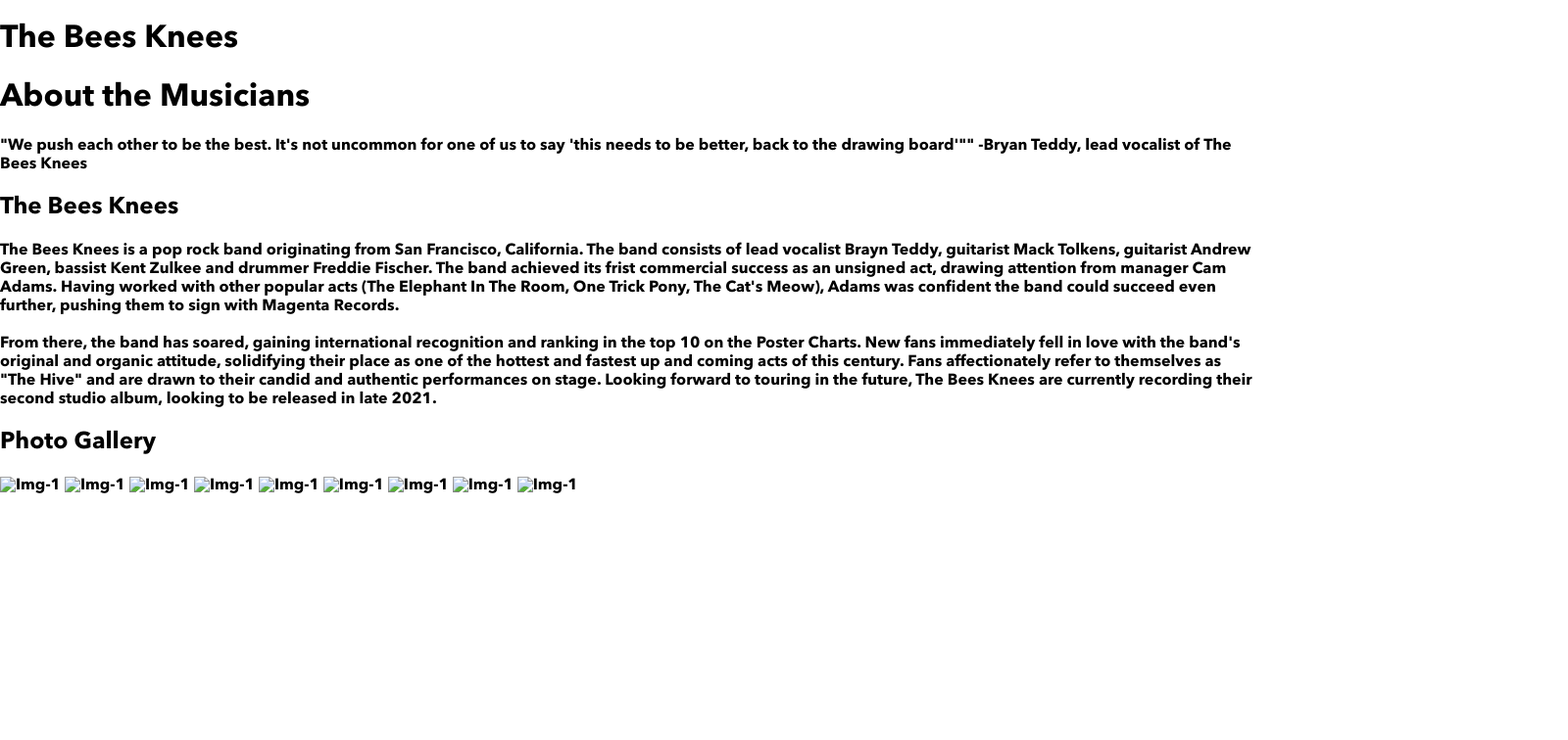
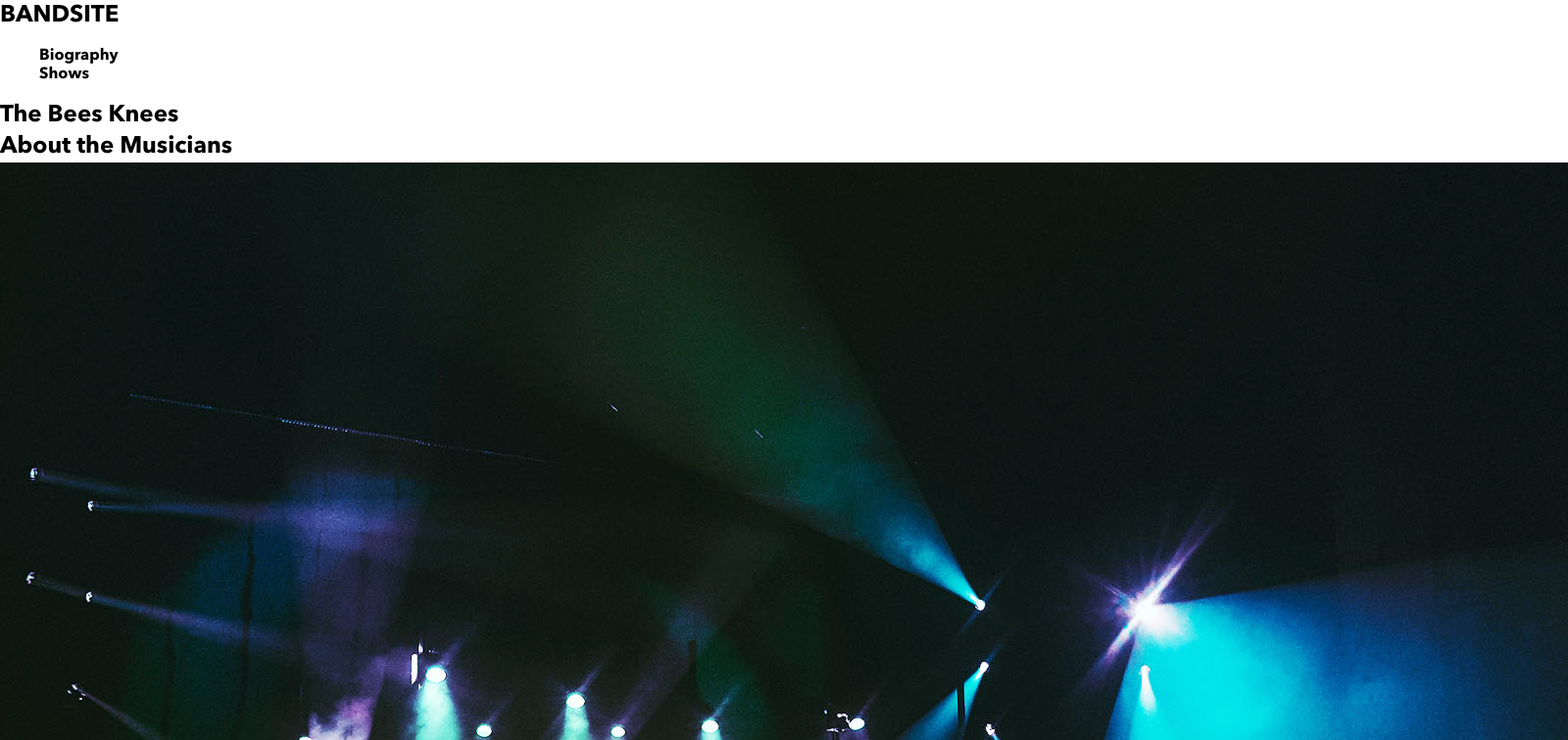
Before and after one commit to AlexRam13/alex-ramirez-bandsite, a plain HTML site: page index.html in a window 1280 px wide. Shown: the top 756 px of the page at 98% size, 1600 px wide, since content can reach past the window. Drawn offline with Linux system fonts and the light colour scheme.

Commit message:
finished the html section, working on the scss section of the webpage

```diff
--- a/index.html
+++ b/index.html
@@ -13,7 +13,12 @@
 
     <!-- Navigation -->
     <header>
+        <h1>BANDSITE</h1>
         <nav>
+            <ul>
+                <li>Biography</li>
+                <li>Shows</li>
+            </ul>
 
         </nav>
     </header>
@@ -25,21 +30,21 @@
         <div class="landing">
             <div class="landing__text">
                 <div class="landing__text-inner">
-                    <h1>The Bees Knees</h1>
+                    <h2>The Bees Knees</h2>
                 </div>
                 <div id="landing__image"></div>
             </div>
             <div class="landing__about">
                 <div class="landing__about-text">
-                    <h1>About the Musicians</h1>
+                    <h2>About the Musicians</h2>
                 </div>
-                <div id="landing__about-image"></div>
+                <img src="./Assets/Images/band.jpg" alt="Img-About">
                 <p>"We push each other to be the best. It's not
                     uncommon for one of us to say 'this needs to
                     be better, back to the drawing board'""
                     -Bryan Teddy, lead vocalist of The Bees Knees
                 </p>
-                <h2>The Bees Knees</h2>
+                <h3>The Bees Knees</h3>
                 <p>The Bees Knees is a pop rock band originating from San
                     Francisco, California. The band consists of lead vocalist
                     Brayn Teddy, guitarist Mack Tolkens, guitarist Andrew Green,
@@ -63,28 +68,58 @@
                 <div id="photo-gallery__title">
                     <h2>Photo Gallery</h2>
                 </div>
-                <img src="#" alt="Img-1">
-                <img src="#" alt="Img-1">
-                <img src="#" alt="Img-1">
-                <img src="#" alt="Img-1">
-                <img src="#" alt="Img-1">
-                <img src="#" alt="Img-1">
-                <img src="#" alt="Img-1">
-                <img src="#" alt="Img-1">
-                <img src="#" alt="Img-1">
-
+                <img src="./Assets/Images/Photo-gallery-1.jpg" alt="Img-1">
+                <img src="./Assets/Images/Photo-gallery-2.jpg" alt="Img-2">
+                <img src="./Assets/Images/Photo-gallery-3.jpg" alt="Img-3">
+                <img src="./Assets/Images/Photo-gallery-4.jpg" alt="Img-4">
+                <img src="./Assets/Images/Photo-gallery-5.jpg" alt="Img-5">
+                <img src="./Assets/Images/Photo-gallery-6.jpg" alt="Img-6">
+                <img src="./Assets/Images/Photo-gallery-7.jpg" alt="Img-7">
+                <img src="./Assets/Images/Photo-gallery-8.jpg" alt="Img-8">
+                <img src="./Assets/Images/Photo-gallery-9.jpg" alt="Img-9">
             </div>
-
-
         </div>
         <!-- End Landing Are -->
-
-
 
     </main>
     <!-- End Main Section -->
 
+    <!-- Footer -->
+    <footer>
+        <h3>Get in Touch</h3>
+        <!-- social icons -->
+        <p>Cam Adams</p>
+        <p>The Bees Knees Management</p>
 
+        <p>503 Broadway Penthouse,<br>
+            New York, NY 10012, USA</p>
+
+        <p>info@thebeesknees.com</p>
+
+        <p>Pearl Gregg
+            <br>Limitless Artis Group
+        </p>
+        <p>Booking Agent for <br>
+            US/South America/Japan</p>
+
+        <p>pearl.gregg@limitlessag.com</p>
+
+        <p>Carson Whyte <br>
+            ARCH Entertainment</p>
+
+        <p>Booking Agent for <br>
+            UK/EU/AU</p>
+
+        <p>cwhyte@archentertainment.com</p>
+        <br><br>
+        <h3>BANDSITE</h3>
+        <p>Copyright The Bees Knees 2021 All Rights Reserved</p>
+
+    </footer>
+
+
+
+    <!-- End Footer -->
 
 </body>
 
--- a/styles/bio.scss
+++ b/styles/bio.scss
@@ -18,6 +18,7 @@
     margin: 0px;
     padding: 0px;
     border: 0px;
+    height: auto;
 }
 
 // Reset Rule
@@ -26,3 +27,41 @@
 *::after {
     box-sizing: border-box;
 }
+
+//lists
+ul,
+li,
+a {
+    list-style: none;
+}
+
+// Page Header
+h1 {
+    font-size: 1.5rem;
+    line-height: 2rem;
+    font-weight: 700;
+    text-transform: uppercase;
+    margin: 0;
+}
+
+// Section Header
+h2 {
+    font-size: 1.5rem;
+    line-height: 2rem;
+    font-weight: 700;
+    margin: 0;
+}
+
+// Subheader
+h3 {
+    font-size: 0.875rem;
+    line-height: 1.125rem;
+    font-weight: 400;
+}
+
+//Body Copy
+p {
+    font-size: 0.813rem;
+    line-height: 1.125rem;
+    font-weight: 400;
+}
```
Also changed, not shown: styles/bio.css, 1 other file.
